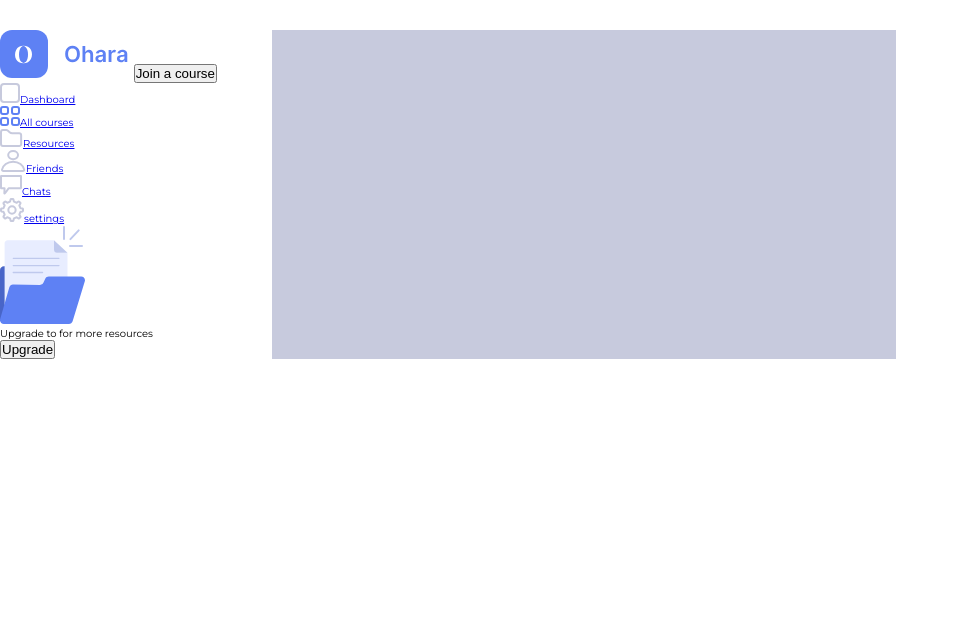
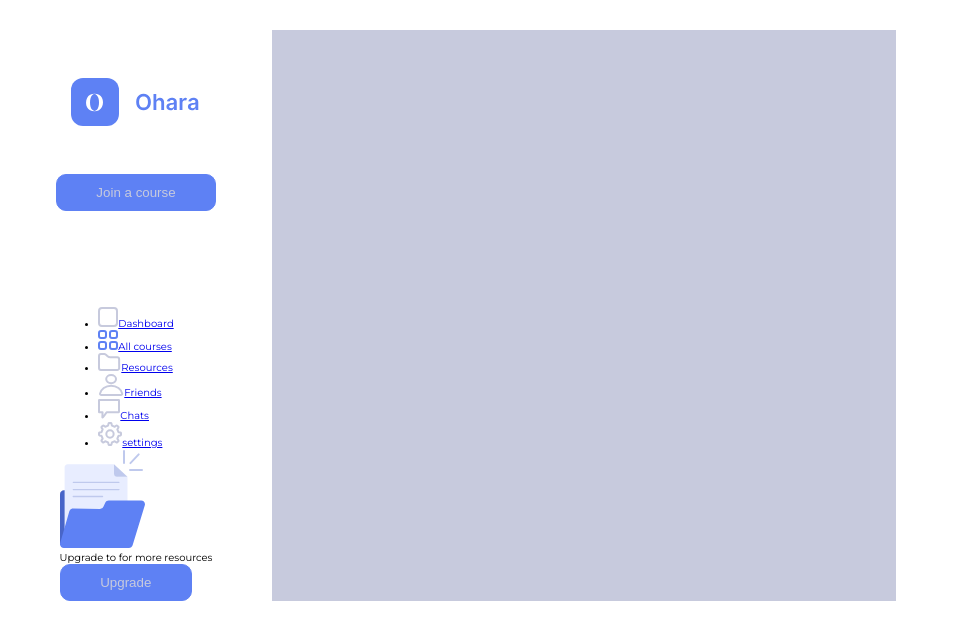
Before and after one commit to Yaasir024/Course-dashboard, a plain HTML site: page index.html in a window 1280 px wide. Shown: the whole page, without its empty margins (0-959 px from the left). Drawn offline with Linux system fonts and the light colour scheme.

Commit message:
Styling sidebar-left

```diff
--- a/index.html
+++ b/index.html
@@ -13,6 +13,7 @@
             <img src="images/logo.svg" alt="" class="logo">
             <button class="btn">Join a course</button>
 
+            <nav class="nav">
                 <ul class="nav">
                     <li><a href="#" class="nav-links"><img src="images/1.svg" alt="" class="nav-img"><span class="nav-text">Dashboard</span></img></a></li>
                     <li><a href="#" class="nav-links"><img src="images/2.svg" alt="" class="nav-img"><span class="nav-text">All courses</span></img></a></li>
@@ -21,6 +22,7 @@
                     <li><a href="#" class="nav-links"><img src="images/5.svg" alt="" class="nav-img"><span class="nav-text">Chats</span></img></a></li>
                     <li><a href="#" class="nav-links"><img src="images/6.svg" alt="" class="nav-img"><span class="nav-text">settings</span></img></a></li>
                 </ul>
+            </nav>
 
             <div class="upgrade-container">
                 <img src="images/foldericon.svg" alt="" class="upgrade-icon">
--- a/style.css
+++ b/style.css
@@ -31,3 +31,27 @@ html {
 .main {
     background-color: var(--grey-dark);
 }
+
+
+/* Left sidebar */
+.sidebar-left {
+    display: flex;
+    flex-direction: column;
+    align-items: center;
+}
+
+.logo {
+    margin: 4.8rem 0;
+}
+
+.btn {
+    color: var(--grey-dark);
+    background-color: var(--blue-light);
+    padding: 1rem 3.97rem;
+    border-radius: 1rem;
+    border: 1px solid var(--blue-light);
+}
+
+.nav {
+    margin-top: 4.8rem;
+}
```
Lines whose indentation alone changed are shown as unchanged.
